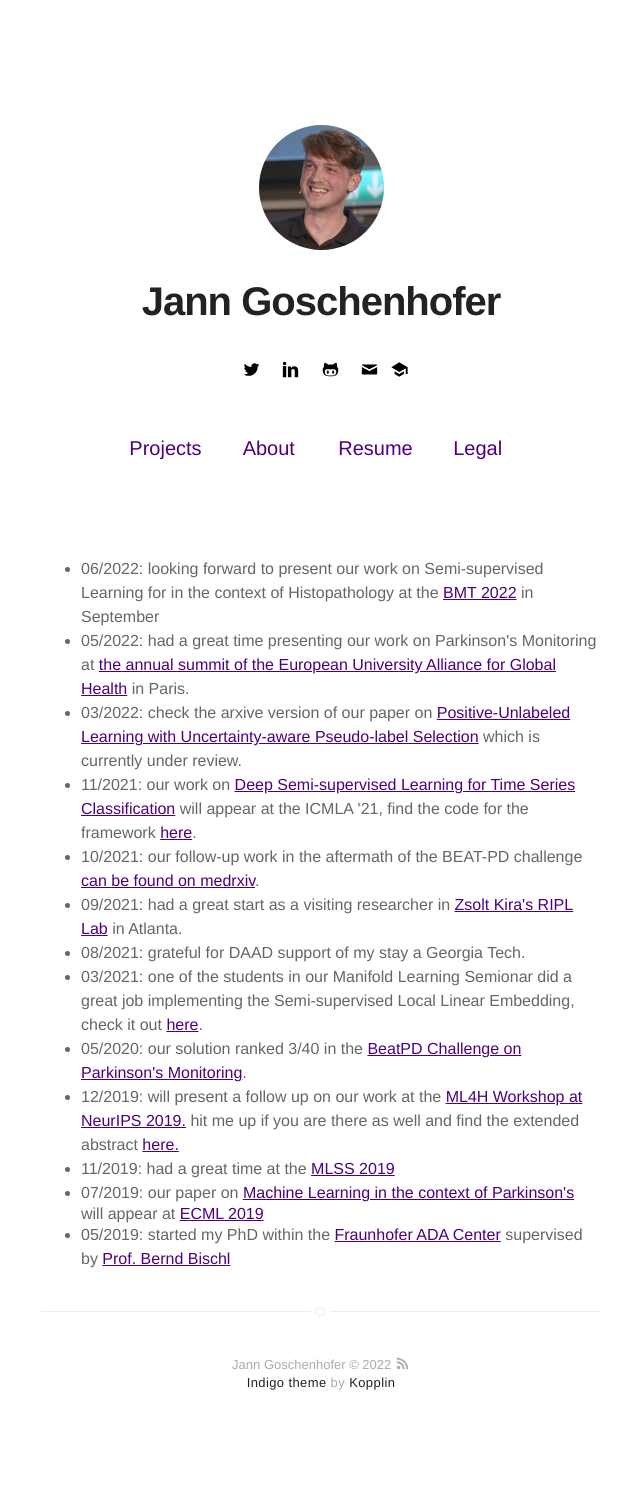
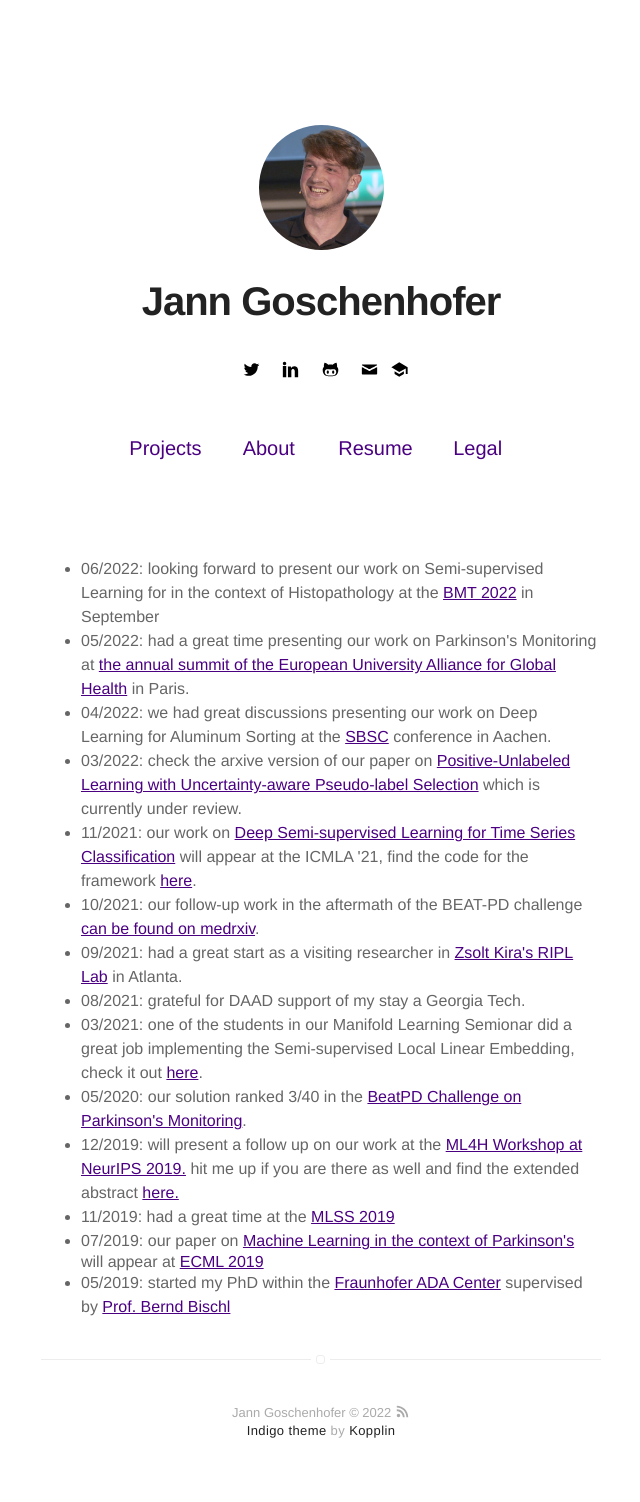
Before and after one commit to Goschjann/goschjann.github.io, a Jekyll site: the page built from index.html, in a window 1280 px wide. Shown: the whole page, without its empty margins (319-959 px from the left). Built offline with Jekyll 4.4.1, drawn with Linux system fonts in a browser that asks for light colours; before the commit the page ends 1454 px from its top, so only the background shows below that.

Commit message:
sbsc talk

```diff
--- a/index.html
+++ b/index.html
@@ -8,6 +8,7 @@ title: Home
 <ul>
 	<li>06/2022: looking forward to present our work on Semi-supervised Learning for in the context of Histopathology at the <a href='https://www.bmt2022.at/'>BMT 2022</a> in September
 	<li>05/2022: had a great time presenting our work on Parkinson's Monitoring at <a href='https://eugloh2022.universite-paris-saclay.fr/en/home/'>the annual summit of the European University Alliance for Global Health</a> in Paris.
+	<li>04/2022: we had great discussions presenting our work on Deep Learning for Aluminum Sorting at the <a href='https://www.sbsc.rwth-aachen.de/cms/~sfzp/SBSC/'>SBSC</a> conference in Aachen.
 	<li>03/2022: check the arxive version of our paper on <a href='https://arxiv.org/abs/2201.13192'>Positive-Unlabeled Learning with Uncertainty-aware Pseudo-label Selection</a> which is currently under review.
 	<li>11/2021: our work on <a href='https://arxiv.org/abs/2102.03622'>Deep Semi-supervised Learning for Time Series Classification</a> will appear at the ICMLA '21, find the code for the framework <a href='https://github.com/Goschjann/ssltsc'>here</a>.
 	<li>10/2021: our follow-up work in the aftermath of the BEAT-PD challenge <a href='https://www.medrxiv.org/content/10.1101/2021.10.20.21265298v1'>can be found on medrxiv</a>.
```
